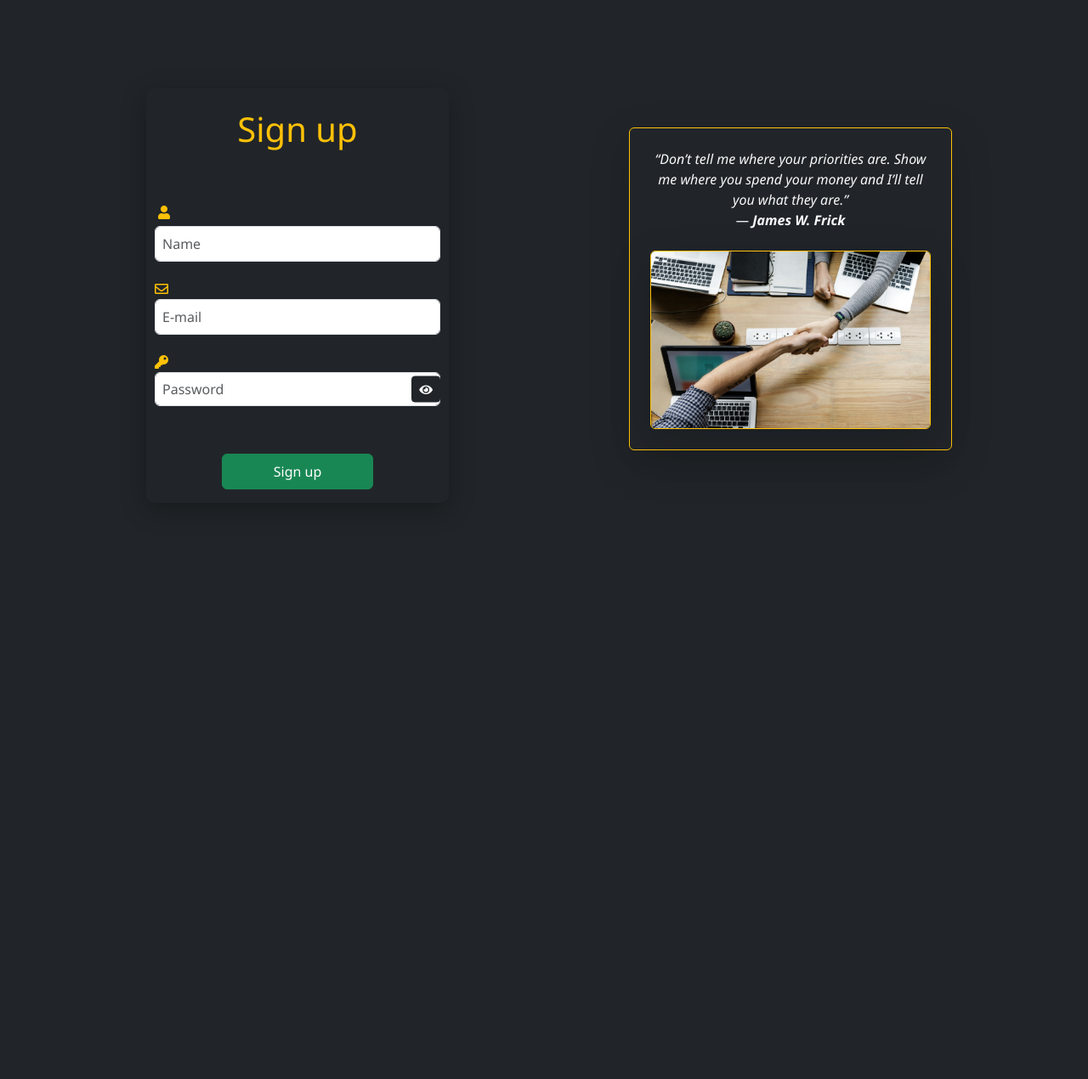
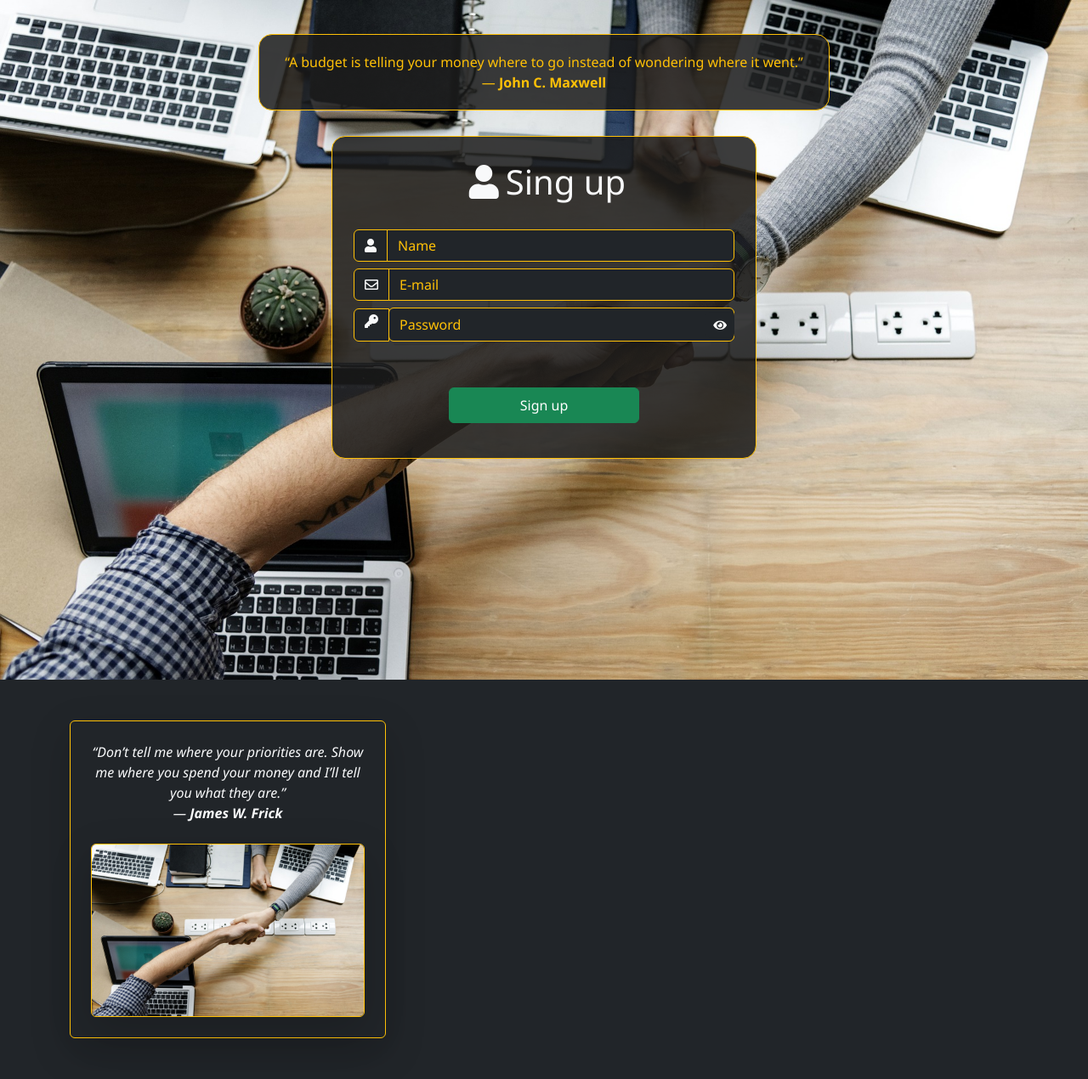
Before and after one commit to MarcinProgramista/MVC_Personal_Budget, a PHP site: page /posts/Signup/new in a window 1280 px wide. Shown: the part 56-1326 px from the top of the page at 85% size. Before the commit the page ends 632 px from the top, so only its background shows below. Run offline with PHP 8.4, Linux system fonts and the light colour scheme; some libraries are stand-ins or nearby versions.

Commit message:
Fix: corrected vertical alignment of the password icon in the signup form by adjusting input-group-text styles.

```diff
--- a/App/Views/Signup/new.html
+++ b/App/Views/Signup/new.html
@@ -1,24 +1,22 @@
-{% extends "base.html" %}
+{% extends "base.html" %} {% block title %}Sign up{% endblock %} {% block footer
+%}
+<script src="/js/hideShowPassword.min.js"></script>
 
-{% block title %}Sign up{% endblock %}
-
-{% block footer %}
-<script src="/js/hideShowPassword.min.js"></script>
-<script src="/js/app.js"></script>
 <script>
-
-
   // Custom validator for password
-    $.validator.addMethod('validPassword', function (value, element) {
-        if (value !== '') {
+  $.validator.addMethod(
+    "validPassword",
+    function (value, element) {
+      if (value !== "") {
         if (!/[a-z]/i.test(value)) return false;
         if (!/\d/.test(value)) return false;
       }
       return true;
-    }, '<div style="color: red; padding-top: 10px;">Password must contain at least one letter and one number.</div>');
+    },
+    '<div style="margin-left: 60px;  padding-bottom: 10px;" class="text-danger">Password must contain at least one letter and one number.</div>'
+  );
 
   $(document).ready(function () {
-
     // Form validation
     $("#formSignup").validate({
       rules: {
@@ -27,56 +25,79 @@
           required: true,
           email: true,
           remote: {
-                        url: '/account/validate-email',
-                        type: 'get',
+            url: "/account/validate-email",
+            type: "get",
             data: {
               email: function () {
-                                return $('#inputEmail').val();
-                            }
-                        }
-                    }
+                return $("#inputEmail").val();
+              },
+            },
+          },
         },
 
         password: {
           required: true,
           minlength: 6,
-                    validPassword: true
-                }
+          validPassword: true,
+        },
       },
       messages: {
         email: {
-                    required: '<div style="color: red; padding-top: 10px;">Email is required</div>',
-                    remote: '<div style="color: red; padding-top: 10px;">Email is already taken</div>'
+          required:
+            '<div style="margin-left: 60px;  padding-bottom: 10px;" class="text-danger">Email is required</div>',
+          email:
+            '<div style="margin-left: 60px;  padding-bottom: 10px;" class="text-danger">Please enter a valid email.</div>',
+          remote:
+            '<div style="margin-left: 60px;  padding-bottom: 10px;" class="text-danger">Email is already taken</div>',
         },
         name: {
-                    required: '<div style="color: red; padding-top: 10px;">Name is required</div>'
+          required:
+            '<div style="margin-left: 60px;  padding-bottom: 10px;" class="text-danger">Name is required</div>',
         },
         password: {
-                    required: '<div style="color: red;">Password is required</div>',
-                    minlength: '<div style="color: red;">Password must have at least 6 characters</div>'
+          required:
+            '<div style="margin-left: 60px;  padding-bottom: 10px;" class="text-danger">Password is required</div>',
+          minlength:
+            '<div style="margin-left: 30px;  padding-bottom: 10px;" class="text-danger">Password must have at least 6 characters</div>',
+        },
+      },
+      errorPlacement: function (error, element) {
+        if (element.parent().hasClass("input-group")) {
+          error.insertAfter(element.parent()); // POD CAŁYM input-group
+        } else {
+          error.insertAfter(element); // standardowo pod inputem
         }
-            }
+      },
     });
 
     // Show/hide password plugin
-        $('#inputPassword').hideShowPassword({
+    $("#inputPassword").hideShowPassword({
       show: false,
       innerToggle: true,
       toggle: {
-                className: 'btn btn-sm btn-dark hide-password-btn hideShowPassword-toggle',
+        className:
+          "btn btn-sm btn-dark hide-password-btn hideShowPassword-toggle",
         content: '<i class="fa fa-eye"></i>',
         attr: {
-                    'aria-label': 'Show password',
-                    title: 'Show password'
-                }
+          "aria-label": "Show password",
+          title: "Show password",
+        },
       },
       states: {
-                shown: { toggle: { content: '<i class="fa fa-eye-slash"></i>', attr: { title: 'Hide password' } } },
-                hidden: { toggle: { content: '<i class="fa fa-eye"></i>', attr: { title: 'Show password' } } }
-            }
+        shown: {
+          toggle: {
+            content: '<i class="fa fa-eye-slash"></i>',
+            attr: { title: "Hide password" },
+          },
+        },
+        hidden: {
+          toggle: {
+            content: '<i class="fa fa-eye"></i>',
+            attr: { title: "Show password" },
+          },
+        },
+      },
     });
-
-
   });
 </script>
 
@@ -88,7 +109,6 @@
     height: 70px;
   }
 
-
   .hideShowPassword-toggle {
     position: absolute !important;
     top: 50% !important;
@@ -96,19 +116,90 @@
     right: 12px;
     z-index: 10;
   }
+
+  .page-wrapper {
+    min-height: 100vh;
+    background: url("/images/achievement-3404945_1920.jpg") center center
+      no-repeat;
+    background-size: cover;
+    position: relative;
+    padding: 40px 20px;
+
+    display: flex;
+    flex-direction: column;
+    align-items: center;
+    gap: 30px; /* odstęp między cytatem a formularzem */
+  }
+  .info-card {
+    background: rgba(28, 28, 28, 0.85);
+    border: 1px solid #ffc107;
+    border-radius: 16px;
+    padding: 20px 30px;
+    color: #ffc107;
+    max-width: 700px;
+    text-align: center;
+    z-index: 2;
+  }
+  /* Formularz */
+  #leftColumn {
+    background: rgba(28, 28, 28, 0.85);
+    border: 1px solid #ffc107;
+    border-radius: 16px;
+    padding: 25px;
+    width: 100%;
+    max-width: 500px;
+    z-index: 2;
+  }
+  #leftColumn:hover {
+    box-shadow: 0 0 25px rgba(255, 193, 7, 0.4);
+    transform: scale(1.02);
+    opacity: 1;
+  }
+  .form-control::placeholder {
+    color: #ffc107 !important;
+    opacity: 1;
+  }
+  @keyframes shake {
+    0%,
+    100% {
+      transform: translateX(0);
+    }
+
+    25% {
+      transform: translateX(-5px);
+    }
+
+    75% {
+      transform: translateX(5px);
+    }
+  }
+
+  .shake {
+    animation: shake 0.4s ease;
+  }
+  /* --- DODAJ TEN KOD NA SAMYM KOŃCU --- */
+  input:-webkit-autofill,
+  input:-webkit-autofill:hover,
+  input:-webkit-autofill:focus,
+  input:-webkit-autofill:active {
+    -webkit-box-shadow: 0 0 0 1000px #1c1c1c inset !important;
+    -webkit-text-fill-color: #f8f9fa !important;
+    caret-color: #f8f9fa !important;
+    border: 1px solid #ffc107 !important;
+  }
 </style>
-{% endblock %}
+{% endblock %} {% block body %}
+<div class="page-wrapper">
+  <div class="info-card">
+    “A budget is telling your money where to go instead of wondering where it
+    went.”<br />
+    — <span class="fw-bold">John C. Maxwell</span>
+  </div>
+  <!-- FORMULARZ NAD TAPETĄ -->
+  <div id="leftColumn" class="shake">
+    <h1 class="mb-4 text-center"><i class="fas fa-user p-2"></i>Sing up</h1>
 
-{% block body %}
-<div class="container my-5">
-    <div class="row justify-content-center align-items-center g-4" style="gap: 200px;">
-
-        <!-- LEWA KOLUMNA Z OBRAZEM -->
-
-
-
-        <div class="col-md-4">
-            <div class="container pb-3 text-danger">
+    <div class="container pb-1 text-danger">
       {% if user.errors is not empty %}
       <p>Errors:</p>
       <ul>
@@ -118,45 +209,93 @@
       </ul>
       {% endif %}
     </div>
+    <form
+      method="post"
+      action="/signup/create"
+      class="text-warning"
+      id="formSignup"
+      novalidate
+    >
+      <div class="input-group mb-2 flex-nowrap">
+        <span class="input-group-text bg-dark text-light border-warning">
+          <i class="fas fa-user"></i>
+        </span>
+        <input
+          type="text"
+          class="form-control bg-dark text-light border-warning"
+          id="inputName"
+          name="name"
+          value="{{ user.name }}"
+          placeholder="Name"
+          required
+        />
+      </div>
+      <div class="input-group mb-2 flex-nowrap">
+        <span class="input-group-text bg-dark text-light border-warning">
+          <i class="far fa-envelope"></i>
+        </span>
+        <input
+          type="email"
+          class="form-control bg-dark text-light border-warning"
+          id="inputEmail"
+          name="email"
+          value="{{ user.email }}"
+          placeholder="E-mail"
+          required
+        />
+      </div>
+      <div class="input-group mb-2 flex-nowrap align-items-center">
+    <span  style=" margin-bottom: 30px; padding-bottom: 15px;" class="input-group-text bg-dark text-light border-warning">
+        <i class="fa-solid fa-key"></i>
+    </span>
+    <input
+        type="password"
+        autocomplete="new-password"
+        class="form-control bg-dark text-warning border-warning"
+        id="inputPassword"
+        name="password"
+        placeholder="Password"
+        required
+    />
+</div>
+<div class="text-center">
+          <button type="submit" class="btn btn-success btn-block m-3 w-50 p-2">
+            Sign up
+          </button>
+        </div>
+    </form>
+  </div>
+</div>
+<div class="container my-5">
+  <div
+    class="row justify-content-center align-items-center g-4"
+    style="gap: 200px"
+  >
+      <form
+        method="post"
+        action="/signup/create"
+        class="text-warning"
+        novalidate
+      >
 
-            <form method="post" action="/signup/create" class="registration-form text-warning bg-dark" id="formSignup"
-                novalidate>
 
-                <h1 class="mb-4 text-center p-4">Sign up</h1>
-
-                <div class="form-group" style="padding: 10px;">
-                    <label for="inputName" class="p-1"><i class="fas fa-user"></i></label>
-                    <input type="text" class="form-control p-2 w-100" id="inputName" name="name" value="{{ user.name }}"
-                        placeholder="Name" required>
-                </div>
-
-                <div class="form-group" style="padding: 10px;">
-                    <label for="inputEmail"><i class="far fa-envelope"></i></label>
-                    <input type="email" class="form-control p-2 w-100" id="inputEmail" name="email"
-                        value="{{ user.email }}" placeholder="E-mail" required>
-                </div>
-
-                <!-- Pole hasła -->
-                <div class="form-group" style="padding: 10px;">
-                    <label for="inputPassword"><i class="fas fa-key"></i></label>
-                    <input type="password" autocomplete="new-password" class="form-control p-2 w-100" id="inputPassword"
-                        name="password" placeholder="Password" required>
-                </div>
-
-                <div class="text-center">
-                    <button type="submit" class="btn btn-success btn-block m-3 w-50 p-2">Sign up</button>
-                </div>
 
       </form>
     </div>
     <!-- PRAWA KOLUMNA Z FORMULARZEM -->
-        <div class="col-md-4 text-center border border-warning rounded shadow-lg p-4">
+    <div
+      class="col-md-4 text-center border border-warning rounded shadow-lg p-4"
+    >
       <p class="fst-italic text-light mb-4">
-                “Don’t tell me where your priorities are. Show me where you spend your money
-                and I’ll tell you what they are.” <br> — <span class="fw-bold">James W. Frick</span>
+        “Don’t tell me where your priorities are. Show me where you spend your
+        money and I’ll tell you what they are.” <br />
+        — <span class="fw-bold">James W. Frick</span>
       </p>
-            <img src="/images/achievement-3404945_1920.jpg" alt="Motywacyjny obraz"
-                class="img-fluid border border-warning rounded shadow-lg form-image">
+      <img
+        src="/images/achievement-3404945_1920.jpg"
+        alt="Motywacyjny obraz"
+        class="img-fluid border border-warning rounded shadow-lg form-image"
+      />
     </div>
   </div>
 </div>
--- a/public/style/custom.css
+++ b/public/style/custom.css
@@ -15,37 +15,6 @@ body {
 
 .btn-primary {
   border-radius: 8px;
-}
-
-/* Formularz rejestracji */
-.registration-form {
-  max-width: 500px;
-  /* maksymalna szerokość formularza */
-  margin: 40px auto;
-  /* wyśrodkowanie i odstęp od góry */
-  border-radius: 10px;
-  /* lekko zaokrąglone rogi */
-  box-shadow: 0 8px 30px rgba(0, 0, 0, 0.3);
-  /* cień dla desktopu */
-  transition: all 0.3s ease-in-out;
-}
-
-/* Hover - delikatne powiększenie formularza przy najechaniu */
-.registration-form:hover {
-  transform: translateY(-5px);
-  box-shadow: 0 12px 40px rgba(0, 0, 0, 0.35);
-}
-
-/* Responsywność dla urządzeń mobilnych */
-@media (max-width: 576px) {
-  .registration-form {
-    margin: 20px 15px;
-    /* mniejsze marginesy na telefonach */
-    padding: 20px;
-    /* zmniejszone paddingi */
-    box-shadow: 0 6px 25px rgba(0, 0, 0, 0.4);
-    /* mocniejszy cień na małym ekranie */
-  }
 }
 
 .form-control:focus {
@@ -89,14 +58,6 @@ body {
   /* mniejszy tekst */
   padding: 0.25rem 0.5rem;
   /* mniejsze paddingi */
-}
-
-.form-control.input {
-  background: linear-gradient(145deg, #1c1c1c, #222);
-}
-.input:focus {
-  box-shadow: 0 0 10px #ffc107;
-  background: linear-gradient(145deg, #1c1c1c, #222);
 }
 
 .select {
```
Also changed, not shown: App/Views/Login/new.html (+24 -11 lines). Lines whose indentation alone changed are shown as unchanged.
